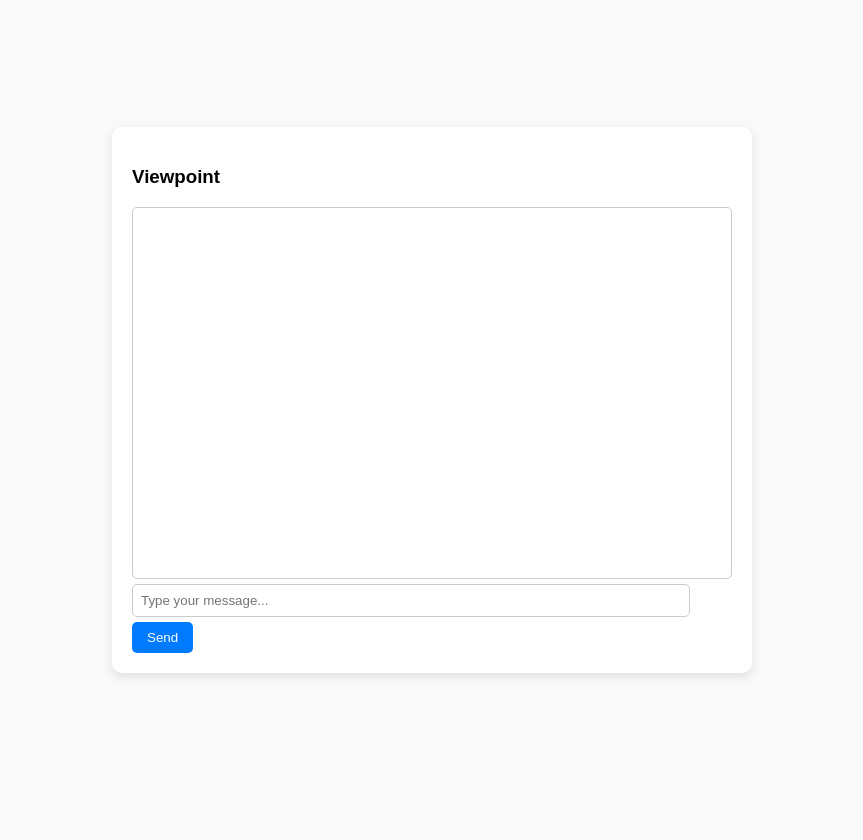
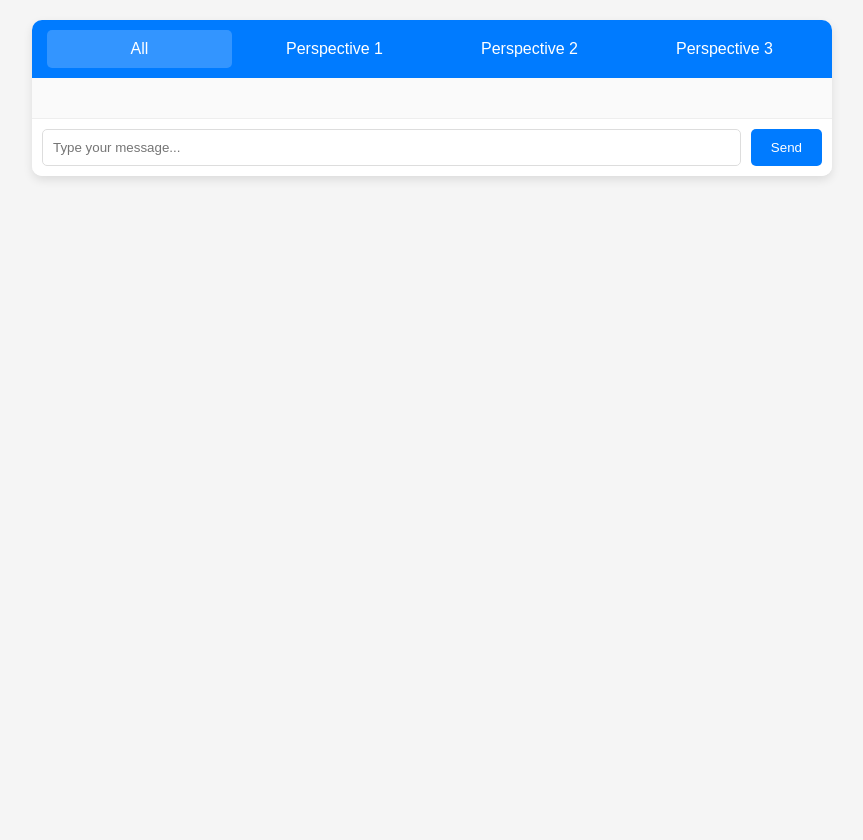
Before and after one commit to kimjoel3/ViewPoint, a Flask app: page / in a window 1280 px wide. Shown: the whole page, without its empty margins (208-1071 px from the left). Before the commit the page ends 677 px from the top, so only its background shows below. Run offline with Flask 3, Linux system fonts and the light colour scheme.

Commit message:
follow-up v1
kinda works.
Can follow up individually.
All tab is wonky.
also the perspective format got messed up.

```diff
--- a/main.py
+++ b/main.py
@@ -2,6 +2,7 @@ from openai import OpenAI
 from flask import Flask, request, render_template, jsonify
 import os
 from dotenv import load_dotenv
+import uuid
 
 load_dotenv()
 
@@ -9,42 +10,58 @@ client = OpenAI(api_key=os.getenv("OPENAI_API_KEY"))
 
 app = Flask(__name__)
 
-inputlist = []
-responselist = []
+session_id = str(uuid.uuid4())  # Unique session ID
+print("Session ID:", session_id)
+
+conversations = {}  # Stores messages per perspective
 
 with open("perspectivesPrompt.txt", "r") as file:
     prompt_context = file.read().strip()
 
 def generatePerspectives(user_input):
     response = client.chat.completions.create(
-        model="gpt-4o-mini",
+        model="gpt-4",  # Updated model name
         messages=[
             {"role": "system", "content": prompt_context},
-            {"role": "user", "content": f"{user_input}"}
+            {"role": "user", "content": user_input}
         ],
         temperature=0.5,
         max_tokens=100
     )
+
     perspectives_text = response.choices[0].message.content.strip()
+    raw_perspectives = [p.strip() for p in perspectives_text.split("\n") if p.strip()]
 
-    perspectives = [p.strip() for p in perspectives_text.split("\n") if p.strip()]
-    #print(perspectives)
-    return perspectives
+    # Assign perspective names to numbers
+    numbered_perspectives = {str(i+1): raw_perspectives[i] for i in range(min(3, len(raw_perspectives)))}
 
-def chat(user_input, perspectives):
+    return numbered_perspectives
+
+def first_chat(user_input, perspectives):
     responses = {}
-    for perspective in perspectives:
+
+    for num_key, perspective_text in perspectives.items():
+        # Extract the descriptor and adjective from the perspective text
+        if " – " in perspective_text:
+            descriptor, adjective = perspective_text.split(" – ", 1)
+        else:
+            descriptor, adjective = perspective_text, ""  # Handle cases where there's no " – "
+
+
+
         response = client.chat.completions.create(
-            model="gpt-4o-mini",
+            model="gpt-4",
             messages=[
-                {"role": "system", "content": f"Respond in the perspective of {perspective}. Make it natural, brief, and realistic."},
+                {"role": "system", "content": f"Respond as {descriptor}. Make it natural, brief, and realistic. Start your response by stating your perspective descriptor (e.g., 'As an empathetic listener...')."},
                 {"role": "user", "content": f"Given the following situation:\n{user_input}"}
             ],
             temperature=0.7,
             max_tokens=200
         )
 
-        responses[perspective] = response.choices[0].message.content.strip()
+        # Prepend the descriptor to the AI's response
+        ai_response = f"As {descriptor.lower()}... {response.choices[0].message.content.strip()}"
+        responses[num_key] = ai_response
 
     return responses
 
@@ -54,15 +71,71 @@ def index():
 
 @app.route('/get_response', methods=['POST'])
 def get_response():
+    global conversations
     data = request.json
-    user_input = data.get('user_input', "")
+    user_input = data.get('user_input', "").strip()
+    selected_tab = data.get('tab', "all")  # Get the selected tab (e.g., "1", "2", "3", or "all")
 
-    perspectives = generatePerspectives(user_input)
+    if session_id not in conversations:
+        conversations[session_id] = {str(i): [] for i in range(1, 4)}
+        conversations[session_id]["all"] = []
+        conversations[session_id]["last_input"] = ""
+        conversations[session_id]["perspectives"] = {}
 
-    responses = chat(user_input, perspectives)
-    #print("Sending JSON Response:", json.dumps({"perspectives": perspectives, "responses": responses}, indent=2))
+    # **First Message Handling (Only Use first_chat() Once)**
+    if not conversations[session_id]["perspectives"]:
+        perspectives = generatePerspectives(user_input)
+        conversations[session_id]["perspectives"] = perspectives
+        responses = first_chat(user_input, perspectives)  # Generate first responses
 
-    return jsonify({"perspectives": perspectives, "responses": responses})
+        # Store the first user message and AI responses
+        for num_key in perspectives.keys():
+            conversations[session_id][num_key].append({"user": user_input, "ai": responses[num_key]})
+            conversations[session_id]["all"].append({"user": user_input, "ai": responses[num_key], "perspective": num_key})
+    else:
+        # **Follow-Up Messages: Continue the chat only for the selected tab**
+        perspectives = conversations[session_id]["perspectives"]
+        responses = {}
+
+        # **If "all" is selected, respond in all perspectives**
+        if selected_tab == "all":
+            selected_perspectives = perspectives.keys()
+        else:
+            selected_perspectives = [selected_tab]  # Respond only in the chosen tab
+
+        for num_key in selected_perspectives:
+            perspective_text = perspectives[num_key]
+
+            # Get full chat history for this perspective
+            chat_history = [{"role": "system", "content": f"Continue responding as {perspective_text}."}]
+
+            for message in conversations[session_id][num_key]:
+                chat_history.append({"role": "user", "content": message["user"]})
+                chat_history.append({"role": "assistant", "content": message["ai"]})
+
+            # Add the new user input
+            chat_history.append({"role": "user", "content": user_input})
+
+            # Generate AI response **only for the selected perspective(s)**
+            response = client.chat.completions.create(
+                model="gpt-4",
+                messages=chat_history,
+                temperature=0.7,
+                max_tokens=200
+            )
+
+            ai_response = response.choices[0].message.content.strip()
+            responses[num_key] = ai_response
+
+            # Store response in conversation history
+            conversations[session_id][num_key].append({"user": user_input, "ai": ai_response})
+            conversations[session_id]["all"].append({"user": user_input, "ai": ai_response, "perspective": num_key})
+
+    return jsonify({
+        "responses": responses,
+        "conversations": conversations[session_id],
+        "perspectives": conversations[session_id]["perspectives"]
+    })
 
 
 if __name__ == '__main__':
--- a/templates/index.html
+++ b/templates/index.html
@@ -3,132 +3,192 @@
 <head>
 <meta charset="UTF-8">
 <meta name="viewport" content="width=device-width, initial-scale=1.0">
-<title> Viewpoint</title>
+<title>Viewpoint Chat</title>
 <style>
   body {
     font-family: Arial, sans-serif;
-    background-color: #f9f9f9;
+    background-color: #f5f5f5;
+    margin: 0;
+    padding: 20px;
     display: flex;
     justify-content: center;
-    align-items: center;
-    height: 100vh;
-    margin: 0;
+    align-items: flex-start; /* Align to top */
+    min-height: 100vh;
   }
 
   #chat-container {
-    width: 600px;
+    width: 800px;
     background: white;
-    padding: 20px;
     border-radius: 10px;
-    box-shadow: 0px 4px 10px rgba(0, 0, 0, 0.1);
+    box-shadow: 0 4px 10px rgba(0, 0, 0, 0.1);
+    overflow: hidden;
+    display: flex;
+    flex-direction: column;
+    max-height: 90vh; /* Limit height to 90% of viewport */
+  }
+
+  #tabs {
+    display: flex;
+    background: #007bff;
+    padding: 10px;
+    position: sticky;
+    top: 0;
+    z-index: 1;
+  }
+
+  .tab {
+    flex: 1;
+    padding: 10px;
+    text-align: center;
+    color: white;
+    cursor: pointer;
+    border-radius: 5px;
+    margin: 0 5px;
+    transition: background 0.3s;
+  }
+
+  .tab.active {
+    background: rgba(255, 255, 255, 0.2);
   }
 
   #chat-messages {
-    height: 350px;
+    flex: 1;
+    padding: 20px;
     overflow-y: auto;
-    padding: 10px;
-    border: 1px solid #ccc;
-    border-radius: 5px;
-    background-color: #ffffff;
+    border-bottom: 1px solid #eee;
+    background: #fafafa;
   }
 
-  .user-message, .ai-message {
-    max-width: 80%;
-    padding: 10px;
-    margin: 5px 0;
+  .message {
+    margin-bottom: 15px;
+    max-width: 70%;
+    padding: 10px 15px;
     border-radius: 10px;
     word-wrap: break-word;
   }
 
   .user-message {
+    background: #007bff;
+    color: white;
     margin-left: auto;
-    background-color: #d1e7dd;
-    align-self: flex-end;
-    text-align: left; /* align user message to right side always */
   }
 
   .ai-message {
+    background: #e9ecef;
+    color: #333;
     margin-right: auto;
-    background-color: #f8d7da;
-    align-self: flex-start;
-    text-align: left;
+  }
+
+  #input-area {
+    display: flex;
+    padding: 10px;
+    background: white;
+    position: sticky;
+    bottom: 0;
   }
 
   #user-input {
-    width: calc(100% - 60px);
-    padding: 8px;
+    flex: 1;
+    padding: 10px;
+    border: 1px solid #ddd;
     border-radius: 5px;
-    border: 1px solid #ccc;
-    margin-bottom: 5px;
-    margin-top: 5px;
+    margin-right: 10px;
   }
 
   #send-button {
-    padding: 8px 15px;
+    padding: 10px 20px;
+    background: #007bff;
+    color: white;
     border: none;
     border-radius: 5px;
-    background-color: #007bff;
-    color: white;
     cursor: pointer;
   }
 
   #send-button:hover {
-    background-color: #0056b3;
+    background: #0056b3;
   }
 </style>
 </head>
 <body>
   <div id="chat-container">
-    <h3>Viewpoint</h3>
+    <div id="tabs">
+      <div class="tab active" data-tab="all">All</div>
+      <div class="tab" data-tab="1">Perspective 1</div>
+      <div class="tab" data-tab="2">Perspective 2</div>
+      <div class="tab" data-tab="3">Perspective 3</div>
+    </div>
+
     <div id="chat-messages"></div>
-    <input type="text" id="user-input" placeholder="Type your message...">
-    <button id="send-button">Send</button>
+
+    <div id="input-area">
+      <input type="text" id="user-input" placeholder="Type your message...">
+      <button id="send-button">Send</button>
+    </div>
   </div>
 
   <script>
     const chatMessages = document.getElementById("chat-messages");
     const userInput = document.getElementById("user-input");
     const sendButton = document.getElementById("send-button");
+    const tabs = document.querySelectorAll(".tab");
 
+    let activeTab = "all";
+    let storedConversations = {};
+
+    // Tab switching logic
+    tabs.forEach(tab => {
+      tab.addEventListener("click", function () {
+        tabs.forEach(t => t.classList.remove("active"));
+        this.classList.add("active");
+        activeTab = this.getAttribute("data-tab");
+        displayMessages();
+      });
+    });
+
+    // Display messages for the active tab
+    function displayMessages() {
+      chatMessages.innerHTML = "";
+      const messages = storedConversations[activeTab] || [];
+      messages.forEach(msg => {
+        addMessage(`You: ${msg.user}`, "user-message");
+        addMessage(`AI: ${msg.ai}`, "ai-message");
+      });
+      chatMessages.scrollTop = chatMessages.scrollHeight; // Auto-scroll to bottom
+    }
+
+    // Add a message to the chat
     function addMessage(content, className) {
       const messageBox = document.createElement("div");
-      messageBox.className = className;
+      messageBox.className = `message ${className}`;
       messageBox.textContent = content;
       chatMessages.appendChild(messageBox);
-      chatMessages.scrollTop = chatMessages.scrollHeight;
     }
 
-    function sendMessage() {
-      const userMessage = userInput.value.trim();
-      if (userMessage === "") return;
+    // Send message to backend
+    sendButton.addEventListener("click", () => {
+      const message = userInput.value.trim();
+      if (message) {
+        fetch("/get_response", {
+          method: "POST",
+          headers: { "Content-Type": "application/json" },
+          body: JSON.stringify({
+            user_input: message,
+            tab: activeTab
+          })
+        })
+          .then(response => response.json())
+          .then(data => {
+            storedConversations = data.conversations;
+            displayMessages();
+            userInput.value = ""; // Clear input
+          });
+      }
+    });
 
-      addMessage("You: " + userMessage, "user-message");
-      userInput.value = "";
-
-      fetch('/get_response', {
-          method: 'POST',
-          headers: { 'Content-Type': 'application/json' },
-          body: JSON.stringify({ user_input: userMessage })
-      })
-      .then(response => response.json())
-      .then(data => {
-
-        if (data.responses) {
-            Object.keys(data.responses).forEach(perspective => {
-                addMessage(`(${perspective}) Advisor: ${data.responses[perspective]}`, "ai-message");
-            });
-        } else {
-            addMessage("AI: Error generating response", "ai-message");
-        }
-    })
-
-      .catch(error => console.error("Error:", error));
-    }
-
-    sendButton.addEventListener("click", sendMessage);
-    userInput.addEventListener("keydown", (event) => {
-      if (event.key === "Enter") {
-        sendMessage();
+    // Allow pressing Enter to send messages
+    userInput.addEventListener("keypress", (e) => {
+      if (e.key === "Enter") {
+        sendButton.click();
       }
     });
   </script>
```
Also changed, not shown: main2.py (added, +110 -0 lines), templates/index2.html (added, +136 -0 lines), deprecated/koby.py (renamed from koby.py), deprecated/trialapp.py (renamed from trialapp.py).
